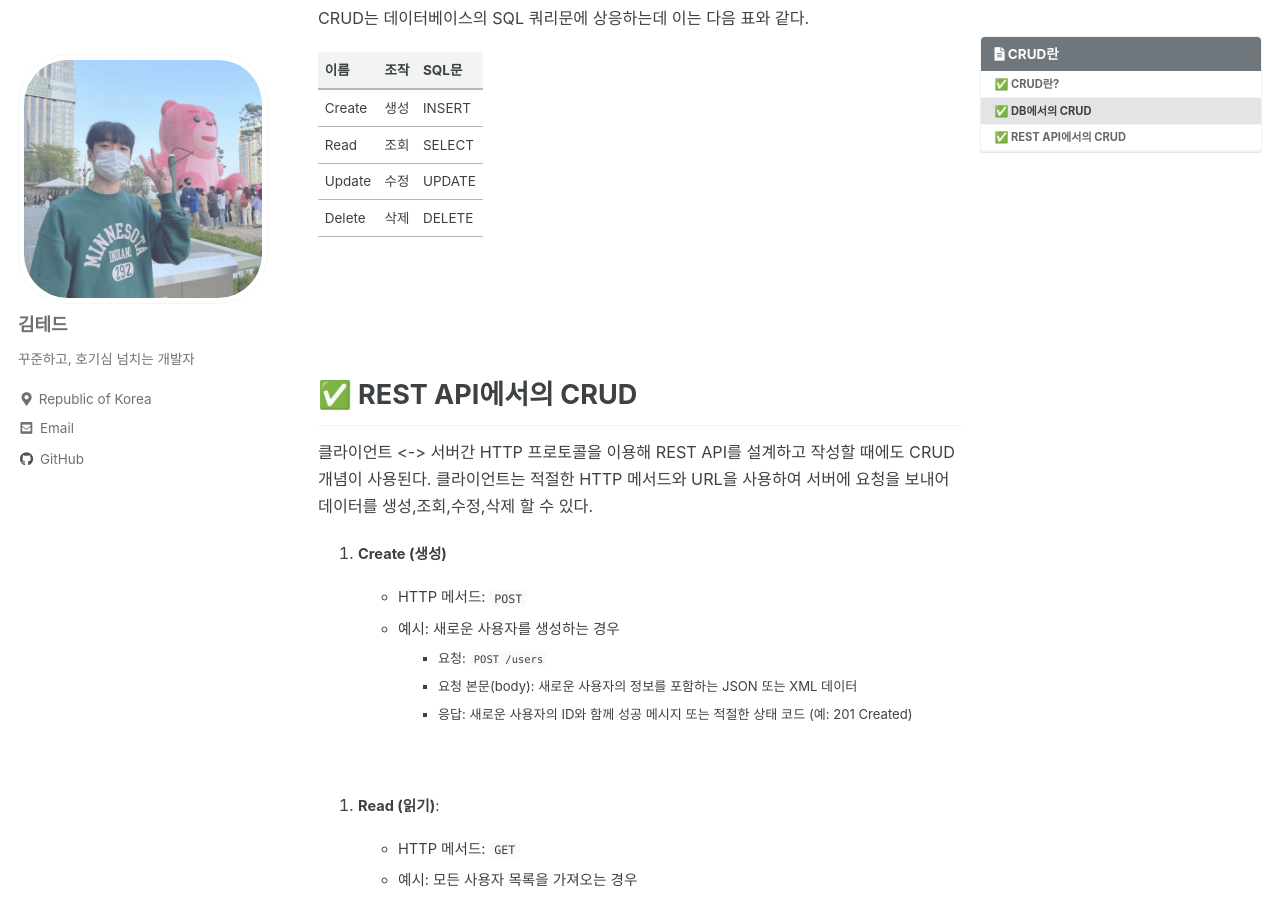
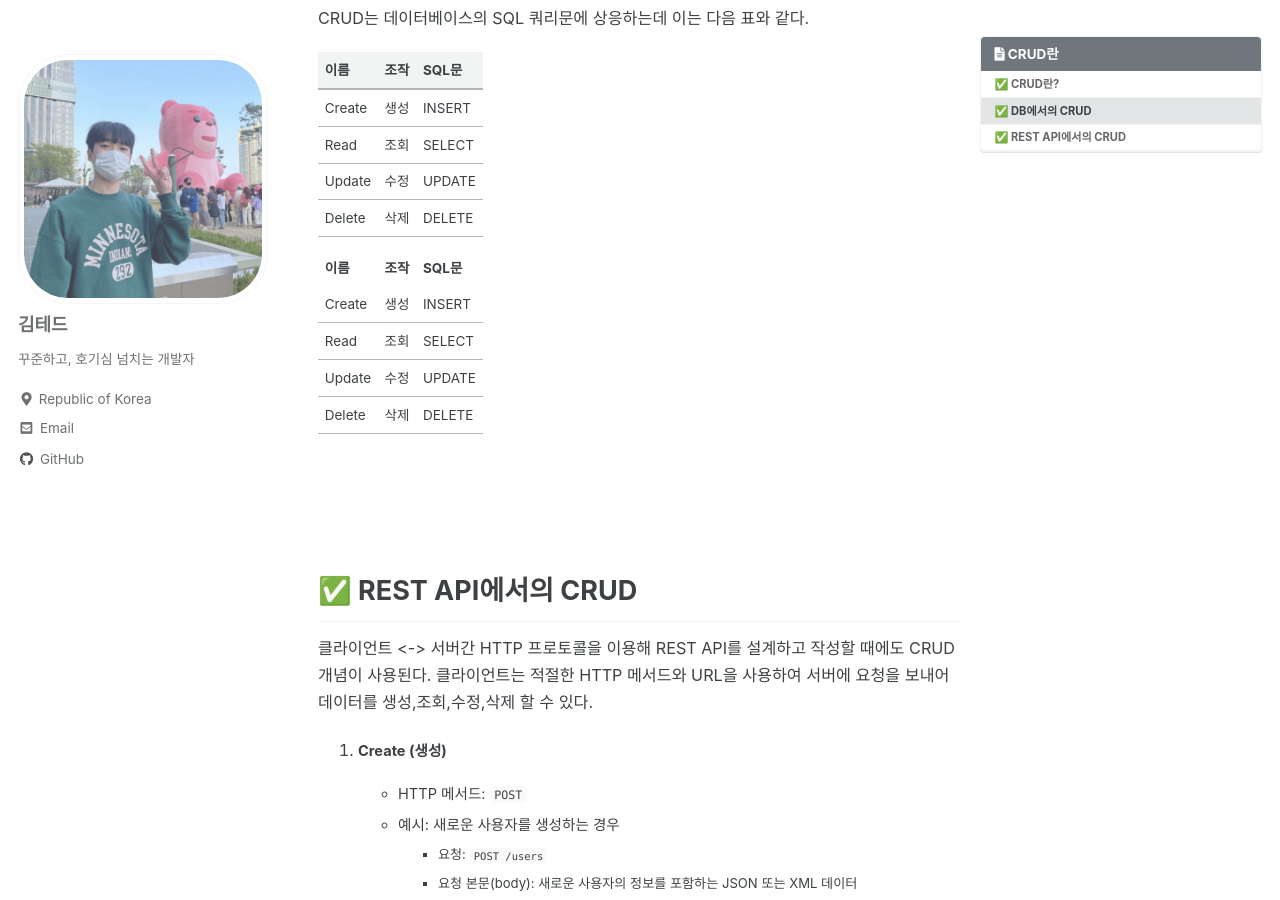
Before and after one commit to idkim97/idkim97.github.io, a Jekyll site: the page built from _posts/2022-08-17-CRUD란.md, in a window 1280 px wide and 900 px high, scrolled down 1409 px. Built offline with Jekyll 4.4.1, drawn with Linux system fonts in a browser that asks for light colours; cached includes are drawn as plain includes; some web fonts are replaced; comment, search, counter and statistics services are not loaded.

Commit message:
Update 2022-08-17-CRUD란.md

```diff
--- a/_posts/2022-08-17-CRUD란.md
+++ b/_posts/2022-08-17-CRUD란.md
@@ -61,6 +61,35 @@ CRUD는 데이터베이스의 SQL 쿼리문에 상응하는데 이는 다음 표
 | Update | 수정 | UPDATE |
 | Delete | 삭제 | DELETE |
 
+<table style="width: 50%;">
+    <tr>
+        <th>이름</th>
+        <th>조작</th>
+        <th>SQL문</th>
+    </tr>
+    <tr>
+        <td>Create</td>
+        <td>생성</td>
+        <td>INSERT</td>
+    </tr>
+    <tr>
+        <td>Read</td>
+        <td>조회</td>
+        <td>SELECT</td>
+    </tr>
+    <tr>
+        <td>Update</td>
+        <td>수정</td>
+        <td>UPDATE</td>
+    </tr>
+    <tr>
+        <td>Delete</td>
+        <td>삭제</td>
+        <td>DELETE</td>
+    </tr>
+</table>
+
+
 
 <br><br><br><br>
 
@@ -109,7 +138,7 @@ CRUD는 데이터베이스의 SQL 쿼리문에 상응하는데 이는 다음 표
 CRUD와 매핑되는 HTTP Method는 다음과 같다.
 
 | 이름 |  조작  | HTTP Method |
-|--|--|--|
+|:--:|:--:|:--:|
 | Create | 생성 | POST |
 | Read | 조회 | GET |
 | Update | 수정 | PUT, PATCH |
```
